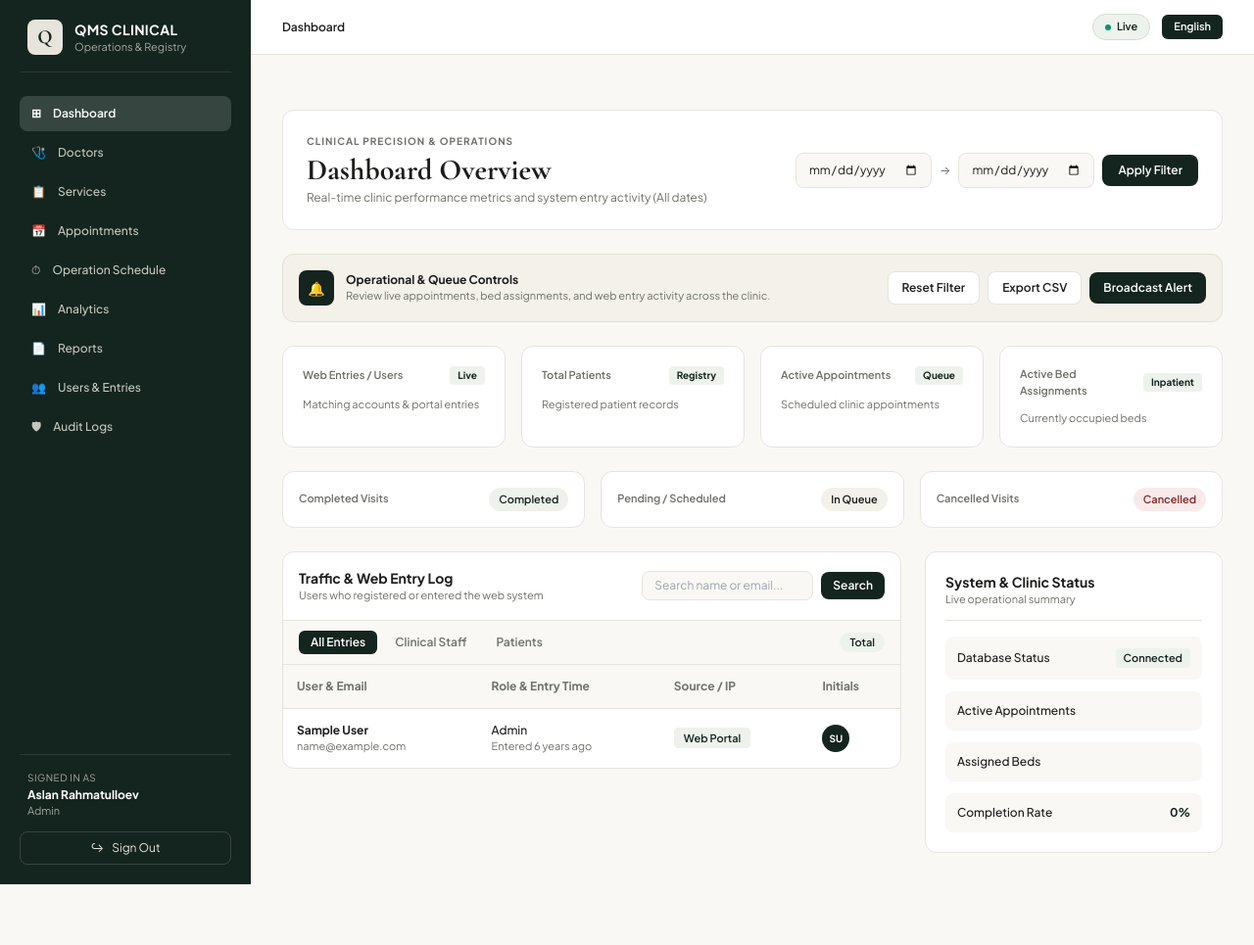
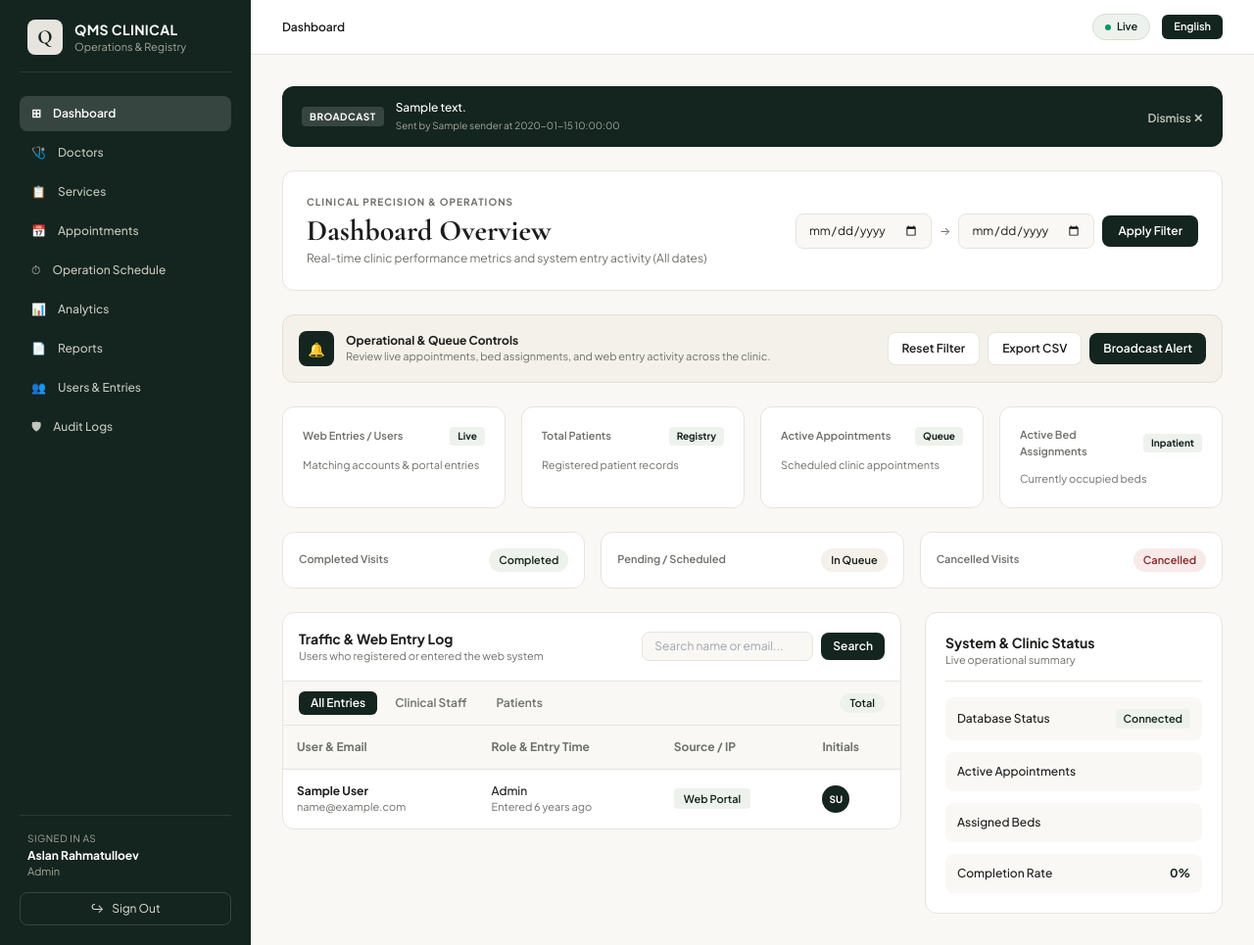
Before and after one commit to AlisherOP/Medical-Clinic, a Laravel app: template medical-clinic/resources/views/dashboard.blade.php in a window 1280 px wide. Shown: the whole page at 98% size. Before the commit the page ends 903 px from the top, so only its background shows below. Run offline with Laravel 12, Linux system fonts and the light colour scheme; the template is opened without the code that fills it: most values are stand-ins (such as "Sample title", 1, 10 or a date in 2020); some libraries are stand-ins or nearby versions.

Commit message:
feat(dashboard): add cache-backed persistent clinic broadcast alerts and dynamic route wiring

```diff
--- a/medical-clinic/resources/views/dashboard.blade.php
+++ b/medical-clinic/resources/views/dashboard.blade.php
@@ -41,11 +41,11 @@
           <span>⊞</span>
           <span>Dashboard</span>
         </a>
-        <a href="#doctors" class="flex items-center gap-3 px-3 py-2.5 rounded-lg text-[#C4C7BE] hover:bg-white/10 hover:text-white transition">
+        <a href="{{ Route::has('doctors.index') ? route('doctors.index') : '#doctors' }}" class="flex items-center gap-3 px-3 py-2.5 rounded-lg text-[#C4C7BE] hover:bg-white/10 hover:text-white transition">
           <span>🩺</span>
           <span>Doctors</span>
         </a>
-        <a href="#services" class="flex items-center gap-3 px-3 py-2.5 rounded-lg text-[#C4C7BE] hover:bg-white/10 hover:text-white transition">
+        <a href="{{ Route::has('services.index') ? route('services.index') : '#services' }}" class="flex items-center gap-3 px-3 py-2.5 rounded-lg text-[#C4C7BE] hover:bg-white/10 hover:text-white transition">
           <span>📋</span>
           <span>Services</span>
         </a>
@@ -53,7 +53,7 @@
           <span>📅</span>
           <span>Appointments</span>
         </a>
-        <a href="#operations" class="flex items-center gap-3 px-3 py-2.5 rounded-lg text-[#C4C7BE] hover:bg-white/10 hover:text-white transition">
+        <a href="{{ Route::has('operations.index') ? route('operations.index') : '#operations' }}" class="flex items-center gap-3 px-3 py-2.5 rounded-lg text-[#C4C7BE] hover:bg-white/10 hover:text-white transition">
           <span>⏱</span>
           <span>Operation Schedule</span>
         </a>
@@ -80,13 +80,23 @@
     <div class="pt-4 border-t border-white/10 space-y-3">
       <div class="px-2">
         <p class="text-[10px] uppercase tracking-wider text-[#A3A89E]">Signed in as</p>
-        <p class="text-xs font-bold text-white mt-0.5">{{ auth()->user()->full_name ?? 'Aslan Rahmatulloev' }}</p>
+        <p class="text-xs font-bold text-white mt-0.5">{{ auth()->user()->full_name ?? auth()->user()->name ?? 'Aslan Rahmatulloev' }}</p>
         <p class="text-[11px] text-[#A3A89E] capitalize">{{ auth()->user()->role ?? 'admin' }}</p>
       </div>
+      @if(Route::has('logout'))
+        <form method="POST" action="{{ route('logout') }}">
+          @csrf
+          <button type="submit" class="flex items-center justify-center gap-2 w-full py-2 rounded-lg border border-white/15 text-xs text-[#E6E4DD] hover:bg-white/10 transition">
+            <span>↪</span>
+            <span>Sign Out</span>
+          </button>
+        </form>
+      @else
         <a href="#" class="flex items-center justify-center gap-2 w-full py-2 rounded-lg border border-white/15 text-xs text-[#E6E4DD] hover:bg-white/10 transition">
           <span>↪</span>
           <span>Sign Out</span>
         </a>
+      @endif
     </div>
   </aside>
 
@@ -126,16 +136,27 @@
         $isFiltered = $filters['active'] ?? ($fromVal !== '' || $toVal !== '' || $searchVal !== '' || $roleVal !== 'all');
       @endphp
 
-      <!-- LIVE BROADCAST NOTICE BANNER (Hidden until triggered) -->
-      <div id="liveAlertBanner" class="hidden bg-[#14241E] text-white px-5 py-3.5 rounded-xl flex items-center justify-between gap-4">
+      <!-- LIVE BROADCAST NOTICE BANNER -->
+      @if(!empty($activeBroadcast))
+        <div id="liveAlertBanner" class="bg-[#14241E] text-white px-5 py-3.5 rounded-xl flex items-center justify-between gap-4">
           <div class="flex items-center gap-3 text-xs">
             <span class="px-2 py-0.5 rounded bg-white/15 font-bold uppercase tracking-wider text-[10px]">Broadcast</span>
-          <p id="liveAlertText" class="font-medium"></p>
+            <div>
+              <p class="font-medium">{{ $activeBroadcast['message'] }}</p>
+              <p class="text-[10px] text-[#A3A89E] mt-0.5">
+                Sent by {{ $activeBroadcast['sender'] ?? 'Station' }} at {{ $activeBroadcast['sent_at'] ?? '' }}
+              </p>
             </div>
-        <button type="button" onclick="dismissBroadcast()" class="text-xs text-[#C4C7BE] hover:text-white font-semibold">
+          </div>
+          <form method="POST" action="{{ route('dashboard.broadcast.dismiss') }}">
+            @csrf
+            @method('DELETE')
+            <button type="submit" class="text-xs text-[#C4C7BE] hover:text-white font-semibold">
               Dismiss ✕
             </button>
+          </form>
         </div>
+      @endif
 
       <!-- OVERVIEW HEADER + DATE RANGE FILTER -->
       <div class="bg-white p-6 rounded-xl border border-[#E6E4DD] flex flex-wrap items-center justify-between gap-4">
@@ -462,19 +483,23 @@
 
   <!-- BROADCAST ALERT MODAL -->
   <div id="broadcastModal" class="hidden fixed inset-0 z-50 bg-black/40 flex items-center justify-center p-4">
-    <div class="bg-white rounded-xl border border-[#E6E4DD] max-w-md w-full p-6 space-y-4">
+    <form method="POST" action="{{ route('dashboard.broadcast') }}" class="bg-white rounded-xl border border-[#E6E4DD] max-w-md w-full p-6 space-y-4">
+      @csrf
       <div class="flex items-center justify-between border-b border-[#E6E4DD] pb-3">
         <div>
           <h4 class="text-base font-bold text-[#1C1C1B]">Broadcast Clinic Alert</h4>
-          <p class="text-[11px] text-[#6E716A]">Post an operational notice across active stations</p>
+          <p class="text-[11px] text-[#6E716A]">Post a persistent operational notice across active stations</p>
         </div>
         <button type="button" onclick="closeBroadcastModal()" class="text-xs text-[#6E716A] hover:text-[#1C1C1B]">✕</button>
       </div>
       <div class="space-y-2 text-xs">
-        <label class="block font-semibold text-[#1C1C1B]">Alert Message</label>
+        <label for="broadcastInput" class="block font-semibold text-[#1C1C1B]">Alert Message</label>
         <textarea
           id="broadcastInput"
+          name="message"
           rows="3"
+          required
+          maxlength="280"
           placeholder="e.g. Outpatient Wing B intake queue running 10 minutes behind schedule."
           class="w-full p-2.5 rounded-lg bg-[#F9F8F4] border border-[#E6E4DD] text-[#1C1C1B] outline-none focus:border-[#14241E]"
         ></textarea>
@@ -488,14 +513,13 @@
           Cancel
         </button>
         <button
-          type="button"
-          onclick="sendBroadcast()"
+          type="submit"
           class="px-4 py-2 rounded-lg bg-[#14241E] text-white font-semibold hover:bg-[#1E352C]"
         >
           Send Notice
         </button>
       </div>
-    </div>
+    </form>
   </div>
 
   <script>
@@ -507,21 +531,6 @@
     function closeBroadcastModal() {
       document.getElementById('broadcastModal').classList.add('hidden');
     }
-
-    function sendBroadcast() {
-      const input = document.getElementById('broadcastInput');
-      const message = input.value.trim();
-      if (!message) return;
-
-      document.getElementById('liveAlertText').textContent = message;
-      document.getElementById('liveAlertBanner').classList.remove('hidden');
-      input.value = '';
-      closeBroadcastModal();
-    }
-
-    function dismissBroadcast() {
-      document.getElementById('liveAlertBanner').classList.add('hidden');
-    }
   </script>
 
 </body>
--- a/medical-clinic/routes/web.php
+++ b/medical-clinic/routes/web.php
@@ -8,6 +8,8 @@ use Illuminate\Support\Facades\Route;
 Route::get('/', [DashboardController::class, 'index'])->name('dashboard');
 Route::get('/dashboard', [DashboardController::class, 'index']);
 Route::get('/dashboard/export', [DashboardController::class, 'export'])->name('dashboard.export');
+Route::post('/dashboard/broadcast', [DashboardController::class, 'broadcast'])->name('dashboard.broadcast');
+Route::delete('/dashboard/broadcast', [DashboardController::class, 'dismissBroadcast'])->name('dashboard.broadcast.dismiss');
 
 Route::prefix('appointments')->name('appointments.')->group(function () {
     Route::get('/', [AppointmentController::class, 'index'])->name('index');
```
Also changed, not shown: medical-clinic/app/Http/Controllers/DashboardController.php (+33 -1 lines). Lines whose indentation alone changed are shown as unchanged.
